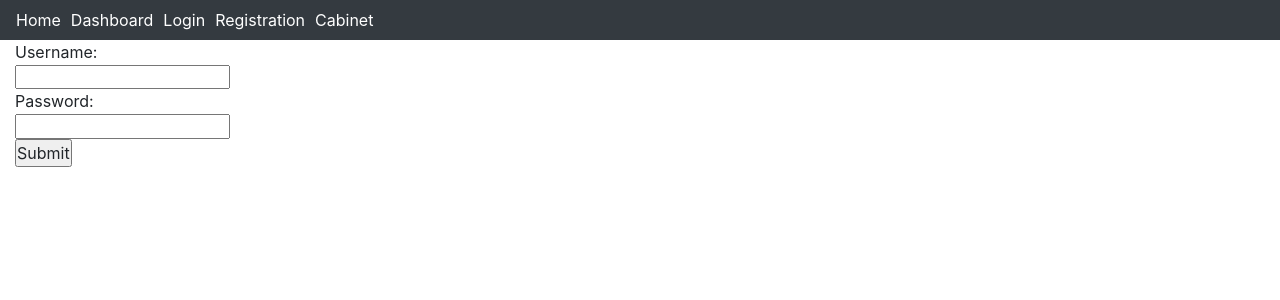
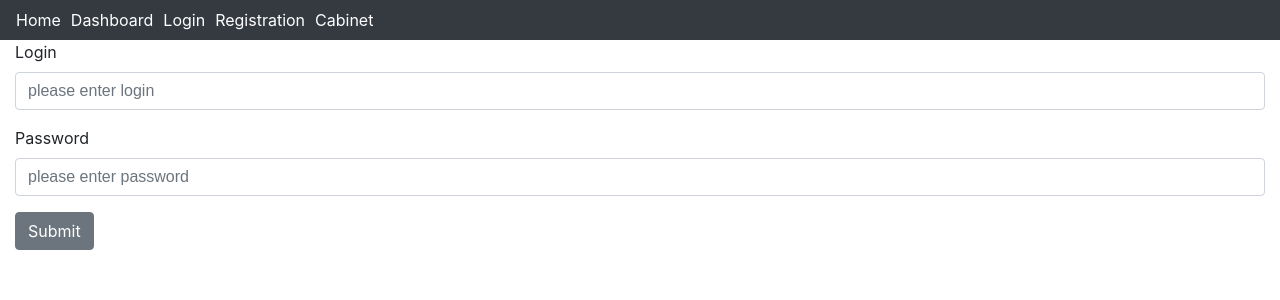
Before and after one commit to dimapanasiuk/mern, a React (Create React App) app in the folder client/: page /login in a window 1280 px wide. Shown: the top 300 px of the page. Built offline with nearby package versions, Linux system fonts and the light colour scheme; no server answers.

Commit message:
refactor: make login use jsx and axios

```diff
--- a/client/src/pages/login/components/Login/index.js
+++ b/client/src/pages/login/components/Login/index.js
@@ -1,21 +1,58 @@
 import React from "react";
+import axios from "axios";
+import { useForm } from "react-hook-form";
+import { Button, FormGroup, Label, Input as StrapInput } from "reactstrap";
+import { useHistory } from "react-router-dom";
 
 const Login = () => {
+  const history = useHistory();
+  const { register, handleSubmit, errors } = useForm();
+
+  const submitHandler = (requestData) => {
+    axios
+      .post("/login", requestData)
+      .then((response) => {
+        if (response.data) {
+          history.push("/");
+        }
+      })
+      .catch((error) => {
+        console.log(error);
+      });
+  };
+
+  const STR = "please enter";
+
   return (
     <>
-      <form action="/login" method="post">
-        <div>
-          <p>Username:</p>
-          <input type="text" name="username" />
-          <br />
-        </div>
-        <div>
-          <p>Password:</p>
-          <input type="password" name="password" />
-        </div>
-        <div>
-          <input type="submit" value="Submit" />
-        </div>
+      <form onSubmit={handleSubmit(submitHandler)}>
+        <FormGroup>
+          <Label for="login">Login</Label>
+          <StrapInput
+            id="login"
+            placeholder={`${STR} login`}
+            name="username"
+            innerRef={register}
+          />
+        </FormGroup>
+        <FormGroup>
+          <Label>Password</Label>
+          <StrapInput
+            placeholder={`${STR} password`}
+            name="password"
+            type="password"
+            innerRef={register({
+              required: true,
+              minLength: {
+                value: 5,
+                message: "error message min", // <p>error message</p>
+              },
+            })}
+          />
+
+          {errors.password && <span>This field is required</span>}
+        </FormGroup>
+        <Button type="submit"> Submit</Button>
       </form>
     </>
   );
--- a/client/src/pages/login/index.js
+++ b/client/src/pages/login/index.js
@@ -1,20 +1,8 @@
-import React, { useEffect } from "react";
-import axios from "axios";
+import React from "react";
 
 import Login from "./components/Login";
 
 const LoginPage = () => {
-  useEffect(() => {
-    axios
-      .get("https://statsapi.web.nhl.com/api/v1/teams")
-      .then((response) => {
-        console.log("--------------", response.data);
-      })
-      .catch((error) => {
-        console.log(error);
-      });
-  }, []);
-
   return <Login />;
 };
 
```
